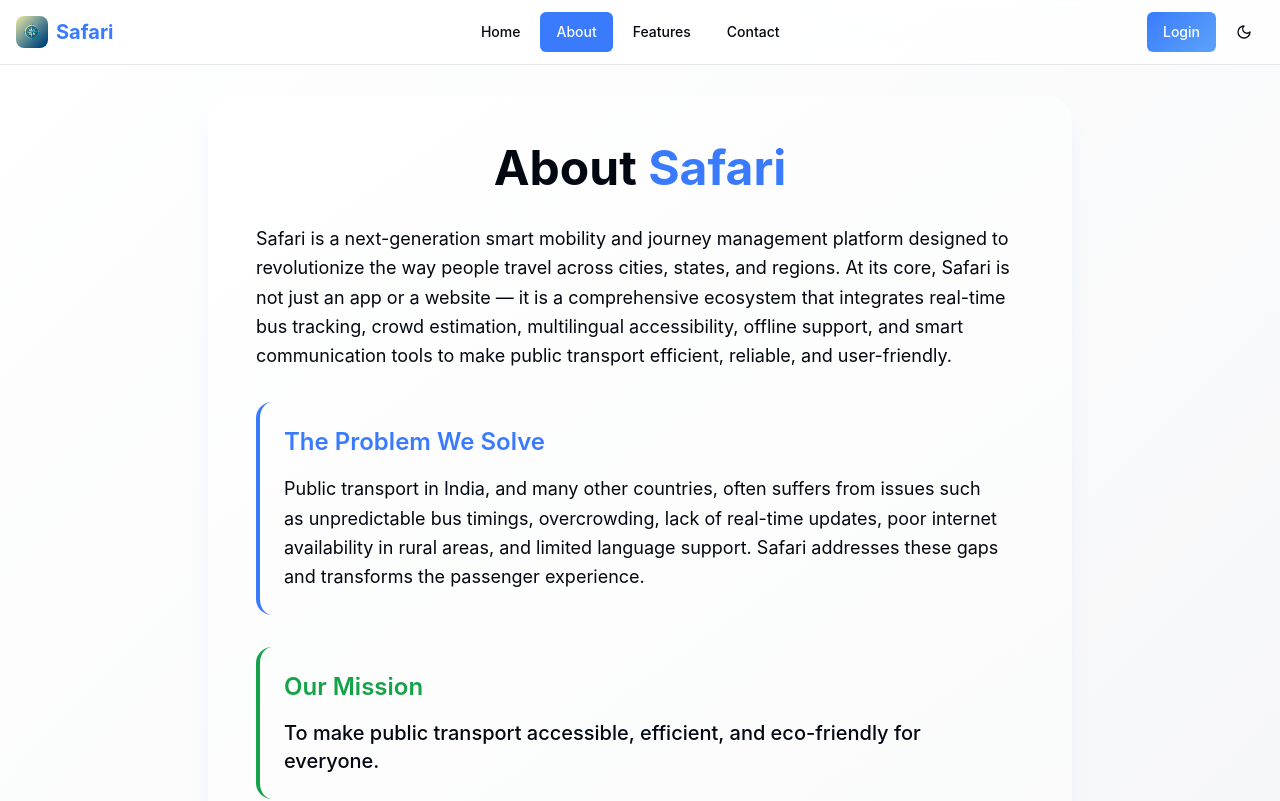
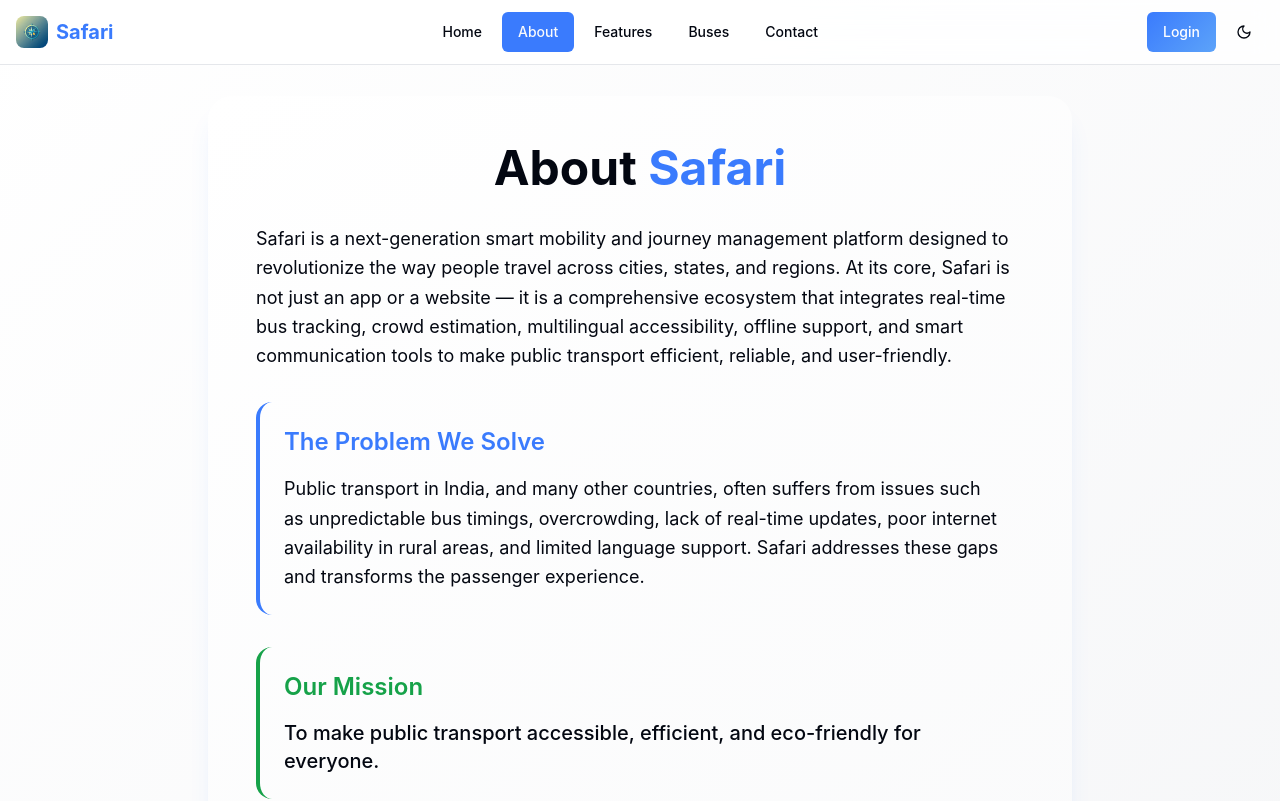
Before and after one commit to akashgoudsidduluri/my-bus-pulse, a React (Vite) app: page /about in a window 1280 px wide. Shown: the top 801 px of the page. Built offline with nearby package versions, Linux system fonts and the light colour scheme; the HTML template or start-up script is replaced by a standard one.

Commit message:
Add navigation link to header

```diff
--- a/src/components/layout/Header.tsx
+++ b/src/components/layout/Header.tsx
@@ -10,6 +10,7 @@ export function Header() {
     { href: "/", label: "Home" },
     { href: "/about", label: "About" },
     { href: "/features", label: "Features" },
+    { href: "/buses", label: "Buses" },
     { href: "/contact", label: "Contact" },
   ];
 
```
